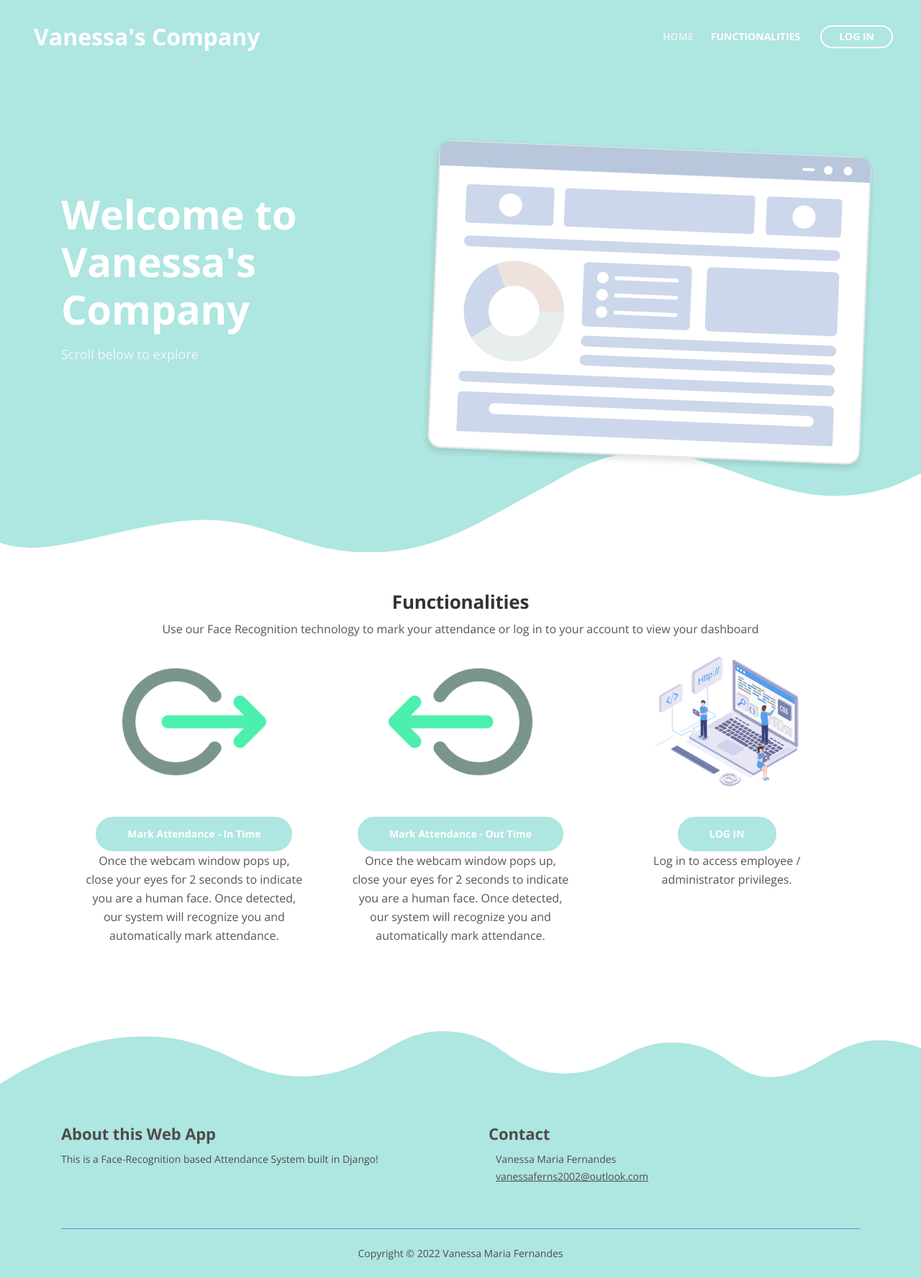
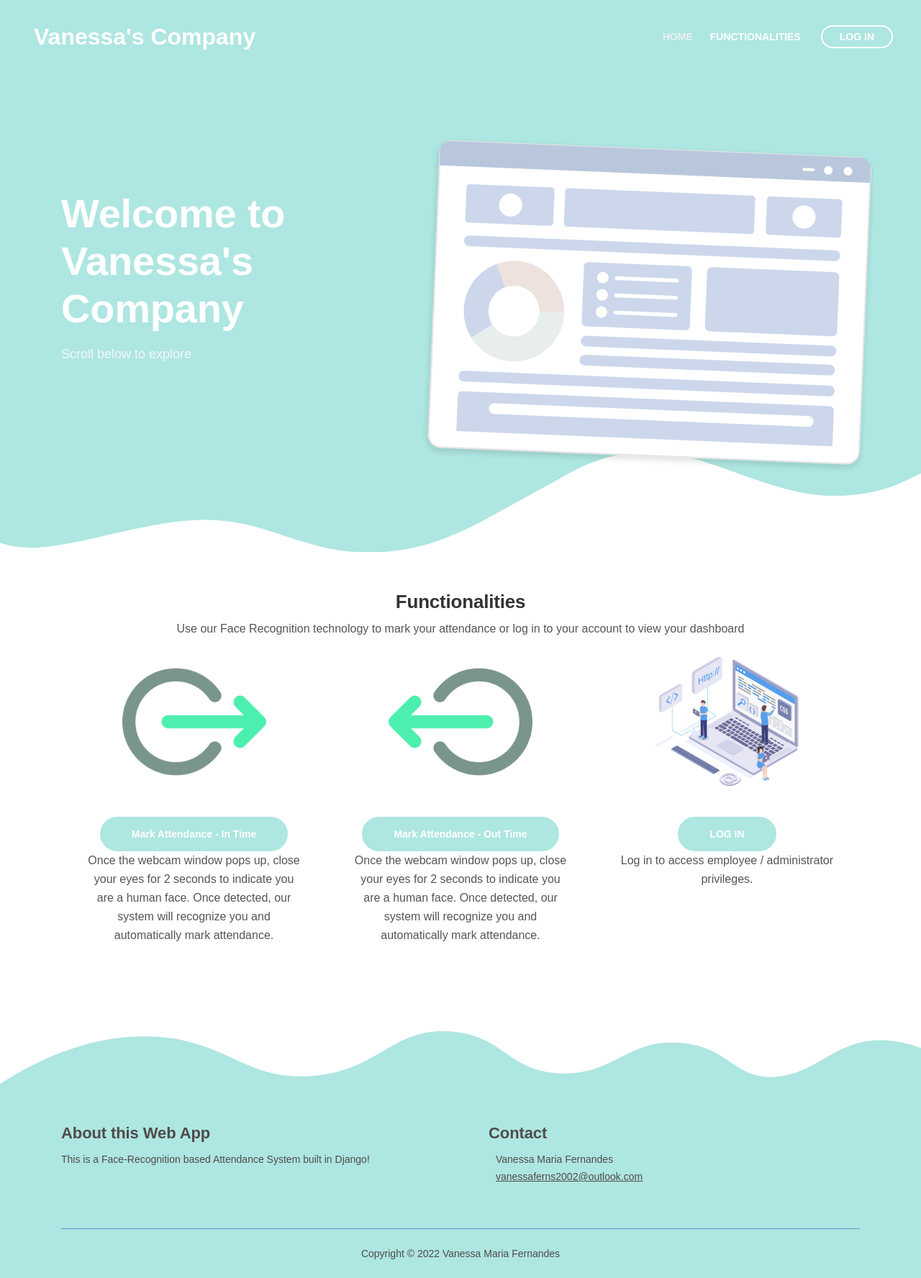
Before and after one commit to vansf07/Face-Recognition-based-Company-Attendance, a Django app: page / in a window 1280 px wide. Shown: the whole page at 72% size. Run offline with Django 3.2, Linux system fonts and the light colour scheme; some libraries are stand-ins or nearby versions; some web fonts are replaced.

Commit message:
updated css

```diff
--- /dev/null
+++ b/recognition_system/static/css/fonts.css
@@ -0,0 +1,240 @@
+/* cyrillic-ext */
+@font-face {
+    font-family: 'Open Sans';
+    font-style: italic;
+    font-weight: 400;
+    font-stretch: 100%;
+    font-display: swap;
+    src: url(https://fonts.gstatic.com/s/opensans/v29/memQYaGs126MiZpBA-UFUIcVXSCEkx2cmqvXlWq8tWZ0Pw86hd0Rk8ZkWV0ewJER.woff2) format('woff2');
+    unicode-range: U+0460-052F, U+1C80-1C88, U+20B4, U+2DE0-2DFF, U+A640-A69F, U+FE2E-FE2F;
+  }
+  /* cyrillic */
+  @font-face {
+    font-family: 'Open Sans';
+    font-style: italic;
+    font-weight: 400;
+    font-stretch: 100%;
+    font-display: swap;
+    src: url(https://fonts.gstatic.com/s/opensans/v29/memQYaGs126MiZpBA-UFUIcVXSCEkx2cmqvXlWq8tWZ0Pw86hd0Rk8ZkWVQewJER.woff2) format('woff2');
+    unicode-range: U+0400-045F, U+0490-0491, U+04B0-04B1, U+2116;
+  }
+  /* greek-ext */
+  @font-face {
+    font-family: 'Open Sans';
+    font-style: italic;
+    font-weight: 400;
+    font-stretch: 100%;
+    font-display: swap;
+    src: url(https://fonts.gstatic.com/s/opensans/v29/memQYaGs126MiZpBA-UFUIcVXSCEkx2cmqvXlWq8tWZ0Pw86hd0Rk8ZkWVwewJER.woff2) format('woff2');
+    unicode-range: U+1F00-1FFF;
+  }
+  /* greek */
+  @font-face {
+    font-family: 'Open Sans';
+    font-style: italic;
+    font-weight: 400;
+    font-stretch: 100%;
+    font-display: swap;
+    src: url(https://fonts.gstatic.com/s/opensans/v29/memQYaGs126MiZpBA-UFUIcVXSCEkx2cmqvXlWq8tWZ0Pw86hd0Rk8ZkWVMewJER.woff2) format('woff2');
+    unicode-range: U+0370-03FF;
+  }
+  /* hebrew */
+  @font-face {
+    font-family: 'Open Sans';
+    font-style: italic;
+    font-weight: 400;
+    font-stretch: 100%;
+    font-display: swap;
+    src: url(https://fonts.gstatic.com/s/opensans/v29/memQYaGs126MiZpBA-UFUIcVXSCEkx2cmqvXlWq8tWZ0Pw86hd0Rk8ZkWVIewJER.woff2) format('woff2');
+    unicode-range: U+0590-05FF, U+200C-2010, U+20AA, U+25CC, U+FB1D-FB4F;
+  }
+  /* vietnamese */
+  @font-face {
+    font-family: 'Open Sans';
+    font-style: italic;
+    font-weight: 400;
+    font-stretch: 100%;
+    font-display: swap;
+    src: url(https://fonts.gstatic.com/s/opensans/v29/memQYaGs126MiZpBA-UFUIcVXSCEkx2cmqvXlWq8tWZ0Pw86hd0Rk8ZkWV8ewJER.woff2) format('woff2');
+    unicode-range: U+0102-0103, U+0110-0111, U+0128-0129, U+0168-0169, U+01A0-01A1, U+01AF-01B0, U+1EA0-1EF9, U+20AB;
+  }
+  /* latin-ext */
+  @font-face {
+    font-family: 'Open Sans';
+    font-style: italic;
+    font-weight: 400;
+    font-stretch: 100%;
+    font-display: swap;
+    src: url(https://fonts.gstatic.com/s/opensans/v29/memQYaGs126MiZpBA-UFUIcVXSCEkx2cmqvXlWq8tWZ0Pw86hd0Rk8ZkWV4ewJER.woff2) format('woff2');
+    unicode-range: U+0100-024F, U+0259, U+1E00-1EFF, U+2020, U+20A0-20AB, U+20AD-20CF, U+2113, U+2C60-2C7F, U+A720-A7FF;
+  }
+  /* latin */
+  @font-face {
+    font-family: 'Open Sans';
+    font-style: italic;
+    font-weight: 400;
+    font-stretch: 100%;
+    font-display: swap;
+    src: url(https://fonts.gstatic.com/s/opensans/v29/memQYaGs126MiZpBA-UFUIcVXSCEkx2cmqvXlWq8tWZ0Pw86hd0Rk8ZkWVAewA.woff2) format('woff2');
+    unicode-range: U+0000-00FF, U+0131, U+0152-0153, U+02BB-02BC, U+02C6, U+02DA, U+02DC, U+2000-206F, U+2074, U+20AC, U+2122, U+2191, U+2193, U+2212, U+2215, U+FEFF, U+FFFD;
+  }
+  /* cyrillic-ext */
+  @font-face {
+    font-family: 'Open Sans';
+    font-style: normal;
+    font-weight: 400;
+    font-stretch: 100%;
+    font-display: swap;
+    src: url(https://fonts.gstatic.com/s/opensans/v29/memvYaGs126MiZpBA-UvWbX2vVnXBbObj2OVTSKmu1aB.woff2) format('woff2');
+    unicode-range: U+0460-052F, U+1C80-1C88, U+20B4, U+2DE0-2DFF, U+A640-A69F, U+FE2E-FE2F;
+  }
+  /* cyrillic */
+  @font-face {
+    font-family: 'Open Sans';
+    font-style: normal;
+    font-weight: 400;
+    font-stretch: 100%;
+    font-display: swap;
+    src: url(https://fonts.gstatic.com/s/opensans/v29/memvYaGs126MiZpBA-UvWbX2vVnXBbObj2OVTSumu1aB.woff2) format('woff2');
+    unicode-range: U+0400-045F, U+0490-0491, U+04B0-04B1, U+2116;
+  }
+  /* greek-ext */
+  @font-face {
+    font-family: 'Open Sans';
+    font-style: normal;
+    font-weight: 400;
+    font-stretch: 100%;
+    font-display: swap;
+    src: url(https://fonts.gstatic.com/s/opensans/v29/memvYaGs126MiZpBA-UvWbX2vVnXBbObj2OVTSOmu1aB.woff2) format('woff2');
+    unicode-range: U+1F00-1FFF;
+  }
+  /* greek */
+  @font-face {
+    font-family: 'Open Sans';
+    font-style: normal;
+    font-weight: 400;
+    font-stretch: 100%;
+    font-display: swap;
+    src: url(https://fonts.gstatic.com/s/opensans/v29/memvYaGs126MiZpBA-UvWbX2vVnXBbObj2OVTSymu1aB.woff2) format('woff2');
+    unicode-range: U+0370-03FF;
+  }
+  /* hebrew */
+  @font-face {
+    font-family: 'Open Sans';
+    font-style: normal;
+    font-weight: 400;
+    font-stretch: 100%;
+    font-display: swap;
+    src: url(https://fonts.gstatic.com/s/opensans/v29/memvYaGs126MiZpBA-UvWbX2vVnXBbObj2OVTS2mu1aB.woff2) format('woff2');
+    unicode-range: U+0590-05FF, U+200C-2010, U+20AA, U+25CC, U+FB1D-FB4F;
+  }
+  /* vietnamese */
+  @font-face {
+    font-family: 'Open Sans';
+    font-style: normal;
+    font-weight: 400;
+    font-stretch: 100%;
+    font-display: swap;
+    src: url(https://fonts.gstatic.com/s/opensans/v29/memvYaGs126MiZpBA-UvWbX2vVnXBbObj2OVTSCmu1aB.woff2) format('woff2');
+    unicode-range: U+0102-0103, U+0110-0111, U+0128-0129, U+0168-0169, U+01A0-01A1, U+01AF-01B0, U+1EA0-1EF9, U+20AB;
+  }
+  /* latin-ext */
+  @font-face {
+    font-family: 'Open Sans';
+    font-style: normal;
+    font-weight: 400;
+    font-stretch: 100%;
+    font-display: swap;
+    src: url(https://fonts.gstatic.com/s/opensans/v29/memvYaGs126MiZpBA-UvWbX2vVnXBbObj2OVTSGmu1aB.woff2) format('woff2');
+    unicode-range: U+0100-024F, U+0259, U+1E00-1EFF, U+2020, U+20A0-20AB, U+20AD-20CF, U+2113, U+2C60-2C7F, U+A720-A7FF;
+  }
+  /* latin */
+  @font-face {
+    font-family: 'Open Sans';
+    font-style: normal;
+    font-weight: 400;
+    font-stretch: 100%;
+    font-display: swap;
+    src: url(https://fonts.gstatic.com/s/opensans/v29/memvYaGs126MiZpBA-UvWbX2vVnXBbObj2OVTS-muw.woff2) format('woff2');
+    unicode-range: U+0000-00FF, U+0131, U+0152-0153, U+02BB-02BC, U+02C6, U+02DA, U+02DC, U+2000-206F, U+2074, U+20AC, U+2122, U+2191, U+2193, U+2212, U+2215, U+FEFF, U+FFFD;
+  }
+  /* cyrillic-ext */
+  @font-face {
+    font-family: 'Open Sans';
+    font-style: normal;
+    font-weight: 700;
+    font-stretch: 100%;
+    font-display: swap;
+    src: url(https://fonts.gstatic.com/s/opensans/v29/memvYaGs126MiZpBA-UvWbX2vVnXBbObj2OVTSKmu1aB.woff2) format('woff2');
+    unicode-range: U+0460-052F, U+1C80-1C88, U+20B4, U+2DE0-2DFF, U+A640-A69F, U+FE2E-FE2F;
+  }
+  /* cyrillic */
+  @font-face {
+    font-family: 'Open Sans';
+    font-style: normal;
+    font-weight: 700;
+    font-stretch: 100%;
+    font-display: swap;
+    src: url(https://fonts.gstatic.com/s/opensans/v29/memvYaGs126MiZpBA-UvWbX2vVnXBbObj2OVTSumu1aB.woff2) format('woff2');
+    unicode-range: U+0400-045F, U+0490-0491, U+04B0-04B1, U+2116;
+  }
+  /* greek-ext */
+  @font-face {
+    font-family: 'Open Sans';
+    font-style: normal;
+    font-weight: 700;
+    font-stretch: 100%;
+    font-display: swap;
+    src: url(https://fonts.gstatic.com/s/opensans/v29/memvYaGs126MiZpBA-UvWbX2vVnXBbObj2OVTSOmu1aB.woff2) format('woff2');
+    unicode-range: U+1F00-1FFF;
+  }
+  /* greek */
+  @font-face {
+    font-family: 'Open Sans';
+    font-style: normal;
+    font-weight: 700;
+    font-stretch: 100%;
+    font-display: swap;
+    src: url(https://fonts.gstatic.com/s/opensans/v29/memvYaGs126MiZpBA-UvWbX2vVnXBbObj2OVTSymu1aB.woff2) format('woff2');
+    unicode-range: U+0370-03FF;
+  }
+  /* hebrew */
+  @font-face {
+    font-family: 'Open Sans';
+    font-style: normal;
+    font-weight: 700;
+    font-stretch: 100%;
+    font-display: swap;
+    src: url(https://fonts.gstatic.com/s/opensans/v29/memvYaGs126MiZpBA-UvWbX2vVnXBbObj2OVTS2mu1aB.woff2) format('woff2');
+    unicode-range: U+0590-05FF, U+200C-2010, U+20AA, U+25CC, U+FB1D-FB4F;
+  }
+  /* vietnamese */
+  @font-face {
+    font-family: 'Open Sans';
+    font-style: normal;
+    font-weight: 700;
+    font-stretch: 100%;
+    font-display: swap;
+    src: url(https://fonts.gstatic.com/s/opensans/v29/memvYaGs126MiZpBA-UvWbX2vVnXBbObj2OVTSCmu1aB.woff2) format('woff2');
+    unicode-range: U+0102-0103, U+0110-0111, U+0128-0129, U+0168-0169, U+01A0-01A1, U+01AF-01B0, U+1EA0-1EF9, U+20AB;
+  }
+  /* latin-ext */
+  @font-face {
+    font-family: 'Open Sans';
+    font-style: normal;
+    font-weight: 700;
+    font-stretch: 100%;
+    font-display: swap;
+    src: url(https://fonts.gstatic.com/s/opensans/v29/memvYaGs126MiZpBA-UvWbX2vVnXBbObj2OVTSGmu1aB.woff2) format('woff2');
+    unicode-range: U+0100-024F, U+0259, U+1E00-1EFF, U+2020, U+20A0-20AB, U+20AD-20CF, U+2113, U+2C60-2C7F, U+A720-A7FF;
+  }
+  /* latin */
+  @font-face {
+    font-family: 'Open Sans';
+    font-style: normal;
+    font-weight: 700;
+    font-stretch: 100%;
+    font-display: swap;
+    src: url(https://fonts.gstatic.com/s/opensans/v29/memvYaGs126MiZpBA-UvWbX2vVnXBbObj2OVTS-muw.woff2) format('woff2');
+    unicode-range: U+0000-00FF, U+0131, U+0152-0153, U+02BB-02BC, U+02C6, U+02DA, U+02DC, U+2000-206F, U+2074, U+20AC, U+2122, U+2191, U+2193, U+2212, U+2215, U+FEFF, U+FFFD;
+  }
--- a/recognition_system/templates/admin_dashboard.html
+++ b/recognition_system/templates/admin_dashboard.html
@@ -14,7 +14,7 @@
     <title>Dashboard</title>
 
     <!-- Styles -->
-    <link href="https://fonts.googleapis.com/css?family=Open+Sans:400,400i,700&display=swap&subset=latin-ext"
+    <link href="../static/css/fonts.css"
         rel="stylesheet">
     <link href="../static/css/bootstrap.css" rel="stylesheet">
     <link rel="stylesheet" href="https://use.fontawesome.com/releases/v5.7.2/css/all.css"
--- a/recognition_system/templates/attendance_date.html
+++ b/recognition_system/templates/attendance_date.html
@@ -28,7 +28,7 @@
     <title>Tivo - SaaS App HTML Landing Page Template</title>
 
     <!-- Styles -->
-    <link href="https://fonts.googleapis.com/css?family=Open+Sans:400,400i,700&display=swap&subset=latin-ext"
+    <link href="../static/css/fonts.css"
         rel="stylesheet">
     <link href="../static/css/bootstrap.css" rel="stylesheet">
     <link rel="stylesheet" href="https://use.fontawesome.com/releases/v5.7.2/css/all.css" integrity="sha384-fnmOCqbTlWIlj8LyTjo7mOUStjsKC4pOpQbqyi7RrhN7udi9RwhKkMHpvLbHG9Sr" crossorigin="anonymous">
--- a/recognition_system/templates/attendance_employee.html
+++ b/recognition_system/templates/attendance_employee.html
@@ -28,7 +28,7 @@
     <title>Tivo - SaaS App HTML Landing Page Template</title>
 
     <!-- Styles -->
-    <link href="https://fonts.googleapis.com/css?family=Open+Sans:400,400i,700&display=swap&subset=latin-ext"
+    <link href="../static/css/fonts.css"
         rel="stylesheet">
     <link href="../static/css/bootstrap.css" rel="stylesheet">
     <link rel="stylesheet" href="https://use.fontawesome.com/releases/v5.7.2/css/all.css" integrity="sha384-fnmOCqbTlWIlj8LyTjo7mOUStjsKC4pOpQbqyi7RrhN7udi9RwhKkMHpvLbHG9Sr" crossorigin="anonymous">
--- a/recognition_system/templates/employee_dashboard.html
+++ b/recognition_system/templates/employee_dashboard.html
@@ -14,7 +14,7 @@
     <title>Dashboard</title>
 
     <!-- Styles -->
-    <link href="https://fonts.googleapis.com/css?family=Open+Sans:400,400i,700&display=swap&subset=latin-ext"
+    <link href="../static/css/fonts.css"
         rel="stylesheet">
     <link href="../static/css/bootstrap.css" rel="stylesheet">
     <link rel="stylesheet" href="https://use.fontawesome.com/releases/v5.7.2/css/all.css"
--- a/recognition_system/templates/employee_view_attendance.html
+++ b/recognition_system/templates/employee_view_attendance.html
@@ -14,7 +14,7 @@
     <title>View Attendance</title>
 
     <!-- Styles -->
-    <link href="https://fonts.googleapis.com/css?family=Open+Sans:400,400i,700&display=swap&subset=latin-ext"
+    <link href="../static/css/fonts.css"
         rel="stylesheet">
     <link href="../static/css/bootstrap.css" rel="stylesheet">
     <link rel="stylesheet" href="https://use.fontawesome.com/releases/v5.7.2/css/all.css"
--- a/recognition_system/templates/index.html
+++ b/recognition_system/templates/index.html
@@ -9,14 +9,11 @@
     <title>Vanessa's Company</title>
 
     <!-- Styles -->
-    <link href="https://fonts.googleapis.com/css?family=Open+Sans:400,400i,700&display=swap&subset=latin-ext"
+    <link href="../static/css/fonts.css"
         rel="stylesheet">
-    <link rel="stylesheet" href="https://use.fontawesome.com/releases/v5.7.2/css/all.css"
-        integrity="sha384-fnmOCqbTlWIlj8LyTjo7mOUStjsKC4pOpQbqyi7RrhN7udi9RwhKkMHpvLbHG9Sr" crossorigin="anonymous">
+    <link rel="stylesheet" href="https://use.fontawesome.com/releases/v5.7.2/css/all.css">
     <link href="../static/css/bootstrap.css" rel="stylesheet">
     <!-- <link href="../static/css/fontawesome-all.css" rel="stylesheet"> -->
-    <link href="../static/css/swiper.css" rel="stylesheet">
-    <link href="../static/css/magnific-popup.css" rel="stylesheet">
     <link href="../static/css/styles.css" rel="stylesheet">
 
     <!-- Favicon  -->
--- a/recognition_system/templates/login.html
+++ b/recognition_system/templates/login.html
@@ -12,7 +12,7 @@
     <title>Log In</title>
 
     <!-- Styles -->
-    <link href="https://fonts.googleapis.com/css?family=Open+Sans:400,400i,700&display=swap&subset=latin-ext"
+    <link href="../static/css/fonts.css"
         rel="stylesheet">
     <link href="../static/css/bootstrap.css" rel="stylesheet">
     <link rel="stylesheet" href="https://use.fontawesome.com/releases/v5.7.2/css/all.css"
--- a/recognition_system/templates/not_authorized.html
+++ b/recognition_system/templates/not_authorized.html
@@ -14,7 +14,7 @@
     <title>Error</title>
 
     <!-- Styles -->
-    <link href="https://fonts.googleapis.com/css?family=Open+Sans:400,400i,700&display=swap&subset=latin-ext"
+    <link href="../static/css/fonts.css"
         rel="stylesheet">
     <link href="../static/css/bootstrap.css" rel="stylesheet">
     <link href="../static/css/fontawesome-all.css" rel="stylesheet">
--- a/recognition_system/templates/register.html
+++ b/recognition_system/templates/register.html
@@ -15,7 +15,7 @@
     <title>Register</title>
 
     <!-- Styles -->
-    <link href="https://fonts.googleapis.com/css?family=Open+Sans:400,400i,700&display=swap&subset=latin-ext"
+    <link href="../static/css/fonts.css"
         rel="stylesheet">
     <link href="../static/css/bootstrap.css" rel="stylesheet">
     <link rel="stylesheet" href="https://use.fontawesome.com/releases/v5.7.2/css/all.css" integrity="sha384-fnmOCqbTlWIlj8LyTjo7mOUStjsKC4pOpQbqyi7RrhN7udi9RwhKkMHpvLbHG9Sr" crossorigin="anonymous">
```
